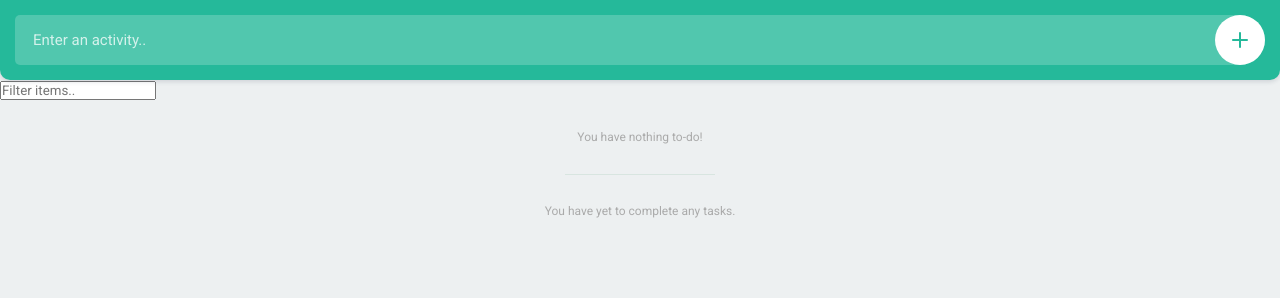
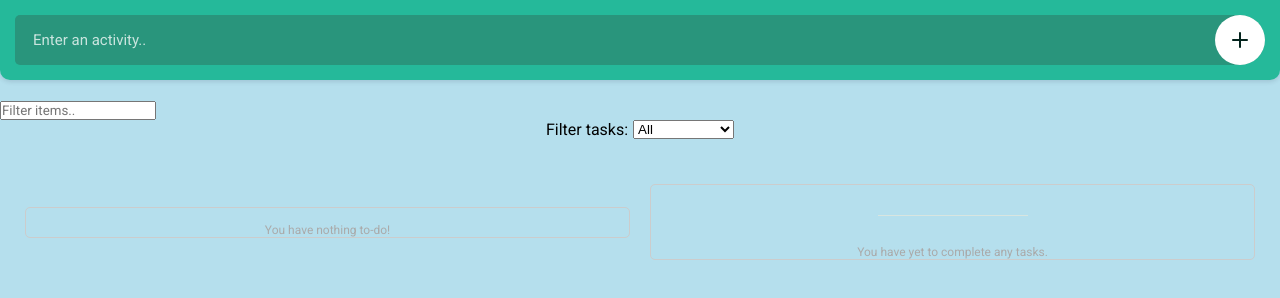
Before and after one commit to FutraX-todo/todo_app-futra, a plain HTML site: page index.html in a window 1280 px wide. Drawn offline with Linux system fonts and the light colour scheme.

Commit message:
update todo

```diff
--- a/index.html
+++ b/index.html
@@ -26,6 +26,15 @@
 		</header>
         <input type="text" placeholder="Filter items.." id="filter" oninput="filterTodoList()">
 
+		<div class="filter-container">
+			<label for="filter">Filter tasks:</label>
+			<select id="filter" onchange="filterTodoList()">
+			  <option value="all">All</option>
+			  <option value="uncompleted">Uncompleted</option>
+			  <option value="completed">Completed</option>
+			</select>
+		  </div>
+
 		<div class="container">
 			<!-- Uncompleted tasks -->
 			<ul class="todo" id="todo"></ul>
--- a/todo.css
+++ b/todo.css
@@ -1,8 +1,8 @@
 @charset "UTF-8";
 
 body {
-  background: #edf0f1;
-  padding: 80px 0 0 0;
+  background: #b5dfed;
+  padding: 100px 0 0 0;
 }
 
 body, input, button {
@@ -38,7 +38,7 @@ header input {
   font-weight: 400;
   text-indent: 18px;
   padding: 0 60px 0 0;
-  background: rgba(255, 255, 255, 0.2);
+  background: rgba(56, 6, 6, 0.2);
   border-radius: 5px 25px 25px 5px;
   border: 0px;
   box-shadow: none;
@@ -96,7 +96,7 @@ header button svg {
 }
 
 header button svg .fill {
-  fill: #25b99a;
+  fill: #04241d;
 }
 
 .container {
@@ -106,7 +106,7 @@ header button svg .fill {
 }
 
 ul.todo {
-  width: 100%;
+  width: 200%;
   float: left;
 }
 
@@ -253,3 +253,47 @@ ul.todo#completed:after {
   font-size: 12px;
   color: #aaa;
 }
+
+.container {
+  display: flex;
+  justify-content: center;
+  align-items: center;
+  margin-top: 20px;
+}
+
+.todo {
+  list-style: none;
+  padding: 0;
+  width: 200px;
+  margin: 0 10px;
+  border: 1px solid #ccc;
+  border-radius: 5px;
+}
+li {
+  padding: 5px;
+  border-bottom: 1px solid #ac6262;
+  cursor: pointer;
+}
+
+li:last-child {
+  border-bottom: none;
+}
+
+/* Optional: Add a different background color on hover */
+li:hover {
+  background-color: #1e1e1e;
+}
+
+.completed {
+  text-decoration: line-through;
+}
+
+.filter-container {
+  display: flex;
+  justify-content: center;
+  margin-bottom: 10px;
+}
+
+.filter-container label {
+  margin-right: 5px;
+}
--- a/todo.js
+++ b/todo.js
@@ -147,3 +147,28 @@ var data = (localStorage.getItem('todoList')) ? JSON.parse(localStorage.getItem(
       }
     }
   }
+// --------------------------------------------------------------------------------------------------------------------------------
+  function filterTodoList() {
+    const filterSelect = document.getElementById('filter');
+    const filterValue = filterSelect.value;
+    const todoItems = todoList.getElementsByTagName('li');
+    const completedItems = completedList.getElementsByTagName('li');
+
+    for (let i = 0; i < todoItems.length; i++) {
+      if (filterValue === 'all' || (filterValue === 'uncompleted' && !todoItems[i].classList.contains('completed')) ||
+        (filterValue === 'completed' && todoItems[i].classList.contains('completed'))) {
+        todoItems[i].style.display = 'block';
+      } else {
+        todoItems[i].style.display = 'none';
+      }
+    }
+
+    for (let i = 0; i < completedItems.length; i++) {
+      if (filterValue === 'all' || (filterValue === 'uncompleted' && !completedItems[i].classList.contains('completed')) ||
+        (filterValue === 'completed' && completedItems[i].classList.contains('completed'))) {
+        completedItems[i].style.display = 'block';
+      } else {
+        completedItems[i].style.display = 'none';
+      }
+    }
+  }
```
